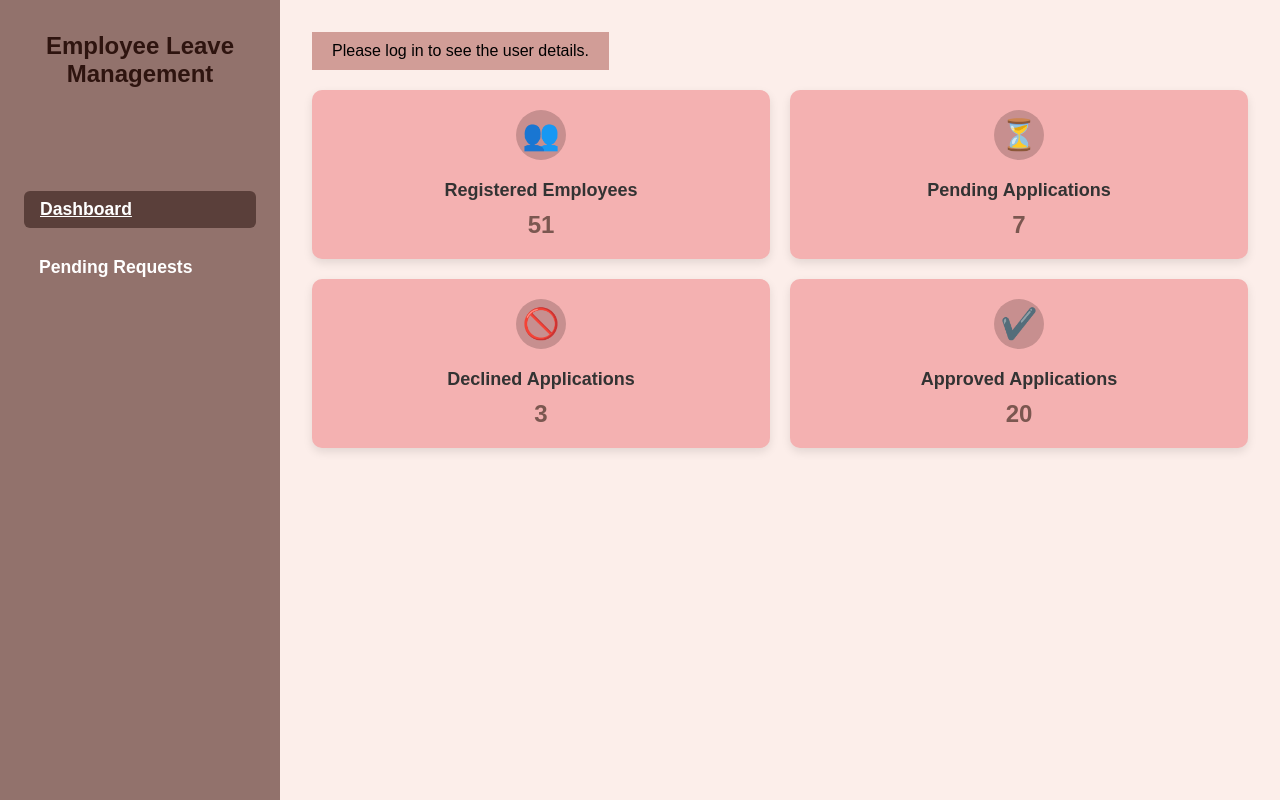
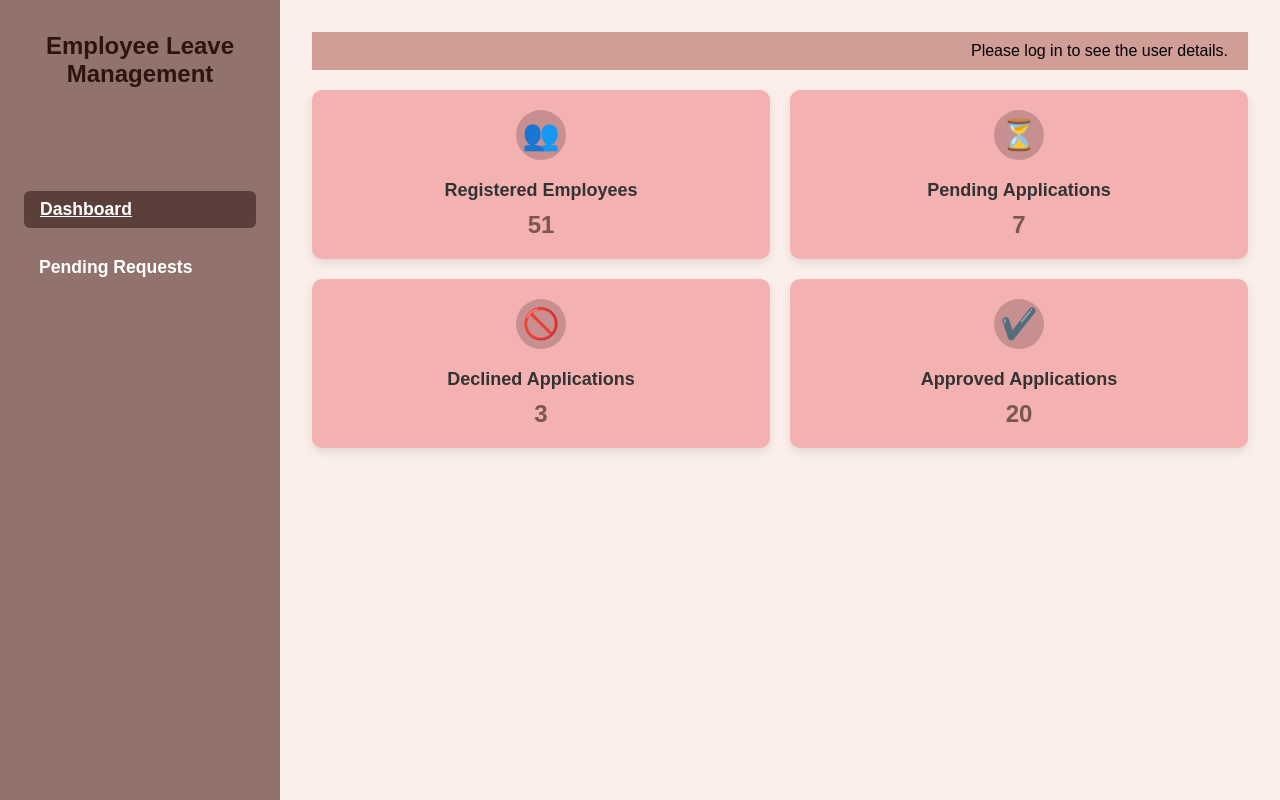
Before and after one commit to RitamBhattacharya/Frontend_LMS, a React (Create React App) app: page /admin-dashboard in a window 1280 px wide. Built offline with nearby package versions, Linux system fonts and the light colour scheme.

Commit message:
Logged in admin aligned

```diff
--- a/src/components/AdminDashboard/AdminDashboard.js
+++ b/src/components/AdminDashboard/AdminDashboard.js
@@ -1,7 +1,6 @@
-import React, { useEffect, useState }  from "react";
+import React, { useEffect, useState } from "react";
 import "../../styles/AdminDashboard.css";
 import { useNavigate } from "react-router-dom";
-
 
 const AdminDashboard = () => {
   const navigate = useNavigate();
@@ -39,6 +38,7 @@ const AdminDashboard = () => {
             )}
           </div>
         </header>
+
         <section className="dashboard-grid">
           <div className="card">
             <span className="icon">👥</span>
--- a/src/styles/AdminDashboard.css
+++ b/src/styles/AdminDashboard.css
@@ -52,14 +52,6 @@
     display: flex;
     flex-direction: column;
   }
-
-
-  .header {
-    display: flex;
-    justify-content: flex-end;
-    width: 100%;
-  }
-
 
   .admin-info {
     display: flex;
@@ -128,10 +120,15 @@
     color: #7b5750;
   }
 
+  .header {
+    width: 100%;
+  }
+
   .navbar {
     background-color: #d19d97;
     padding: 10px 20px;
     display: flex;
-    justify-content: flex-end;
+    justify-content: flex-end; /* aligns admin-info to the right */
     align-items: center;
+    width: 100%; /* make sure it spans full width of main-content */
   }
```
